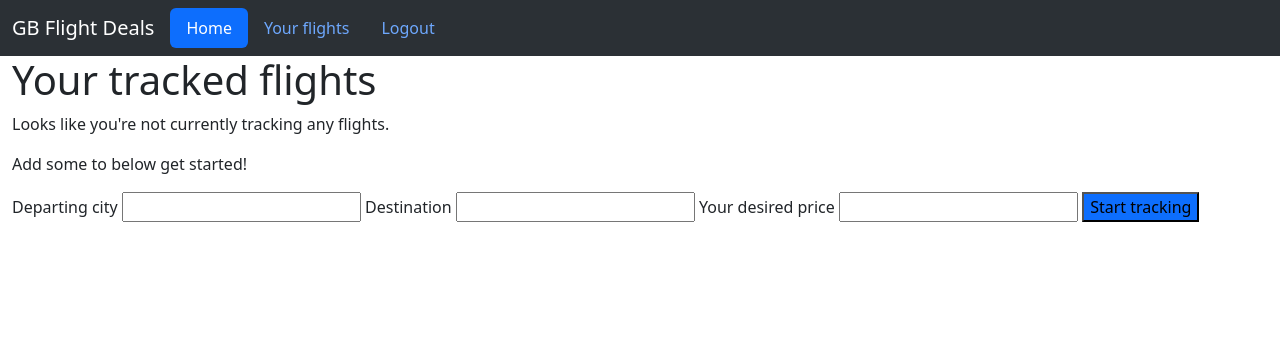
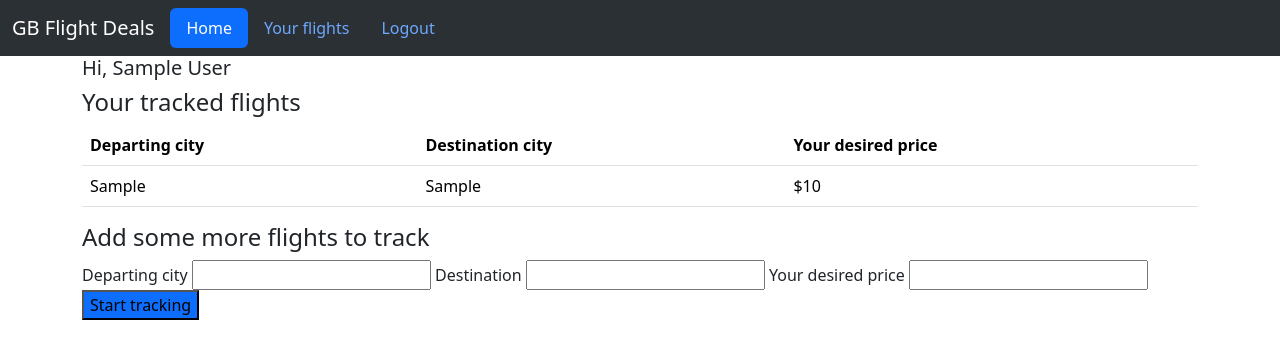
Before and after one commit to grbellar/flight-deals-finder, a Flask app: page /your-flights in a window 1280 px wide. Shown: the top 359 px of the page. Run offline with Flask 3, Linux system fonts and the light colour scheme; a user stored in the database is signed in; tables that the repository leaves empty hold one stand-in row (values such as "Sample post").

Commit message:
Display user flights being tracked
Adds conditional logic to pull user flight tracking data from database if it exists. Also added some Bootstrap styling to make it pretty.

```diff
--- a/templates/user-flights.html
+++ b/templates/user-flights.html
@@ -3,18 +3,49 @@
 {% block title%}Tracked flights{% endblock %}
 
 {% block content %}
-<h1>Your tracked flights</h1>
-    <p>Looks like you're not currently tracking any flights.</p>
-    <p>Add some to below get started!</p>
+<div class="container">
+    <h5>Hi, {{ current_user.name }}</h5>
+</div>
+<div class="container flight-data">
+    <h4>Your tracked flights</h4>
 
-    <form action="{{url_for('view_tracking')}}" method="post">
-        {{ form.csrf_token }}
+        {% if current_user.flights %}
+        <table class="table">
+            <thead>
+            <tr>
+                <th>Departing city</th>
+                <th>Destination city</th>
+                <th>Your desired price</th>
+            </tr>
+        </thead>
+            <tbody>
+                {% for flight in current_user.flights %}
+                <tr>
+                    <td>{{ flight.departing }}</td>
+                    <td>{{ flight.destination }}</td>
+                    <td>${{ flight.price }}</td>
+                </tr>
+                {% endfor %}
+            </tbody>
+            </table>
+        {% else %}
+        <p>Looks like you're not currently tracking any flights.</p>
+        <p>Add some below to get started!</p>
+        {% endif %}
+</div>
 
-        {{form.departure.label}} {{ form.departure }}
-        {{form.destination.label}} {{ form.destination }}
-        {{form.price.label}} {{ form.price }}
 
-        {{ form.submit(class="bg-primary") }}
+    <div class="container">
+        <h4>Add some more flights to track</h4>
+        <form action="{{url_for('view_tracking')}}" method="post">
+            {{ form.csrf_token }}
 
-    </form>
+            {{ form.departure.label }} {{ form.departure }}
+            {{ form.destination.label }} {{ form.destination }}
+            {{ form.price.label }} {{ form.price }}
+
+            {{ form.submit(class="bg-primary") }}
+
+    </form></div>
+
 {% endblock %}
```
